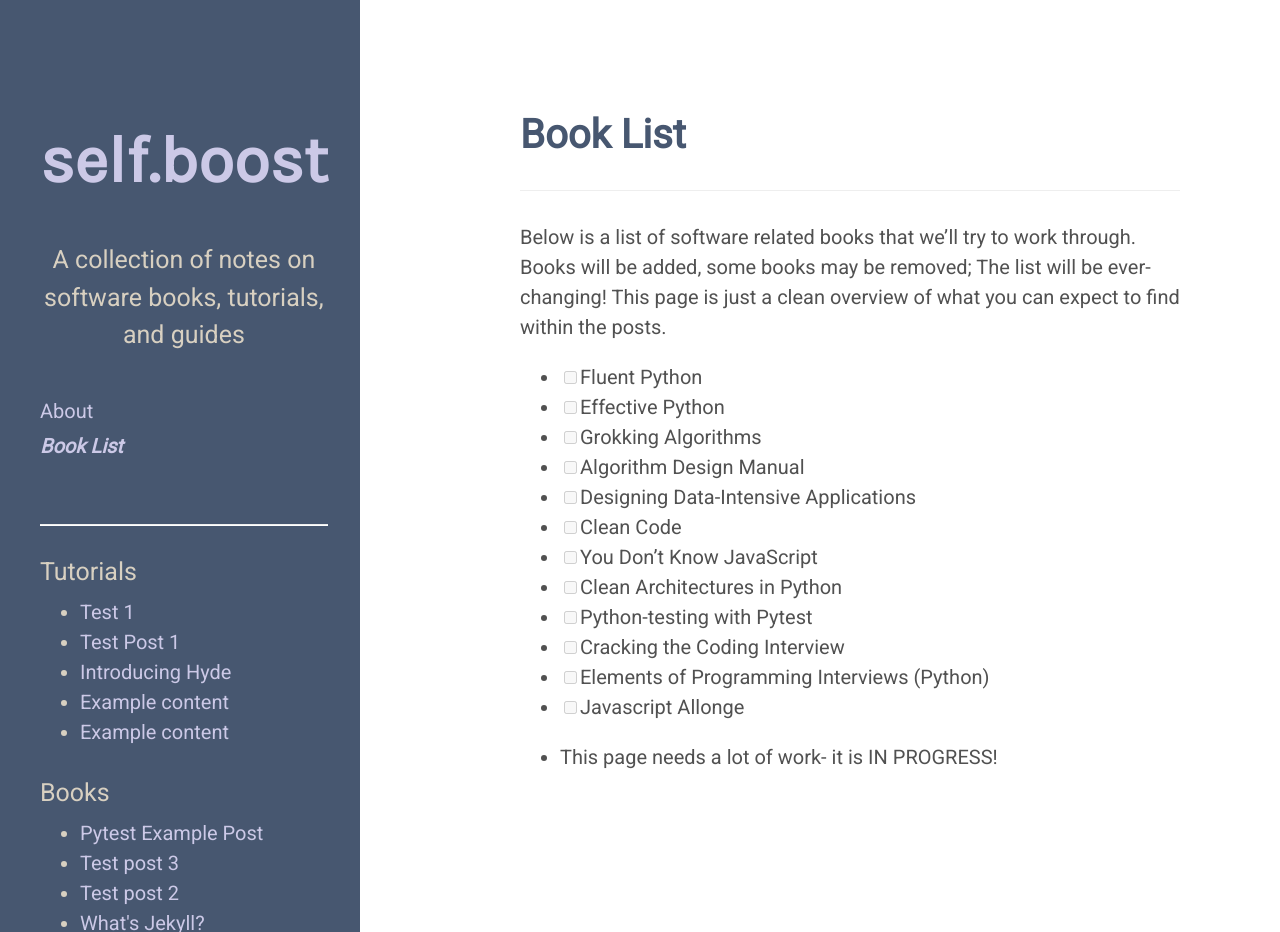
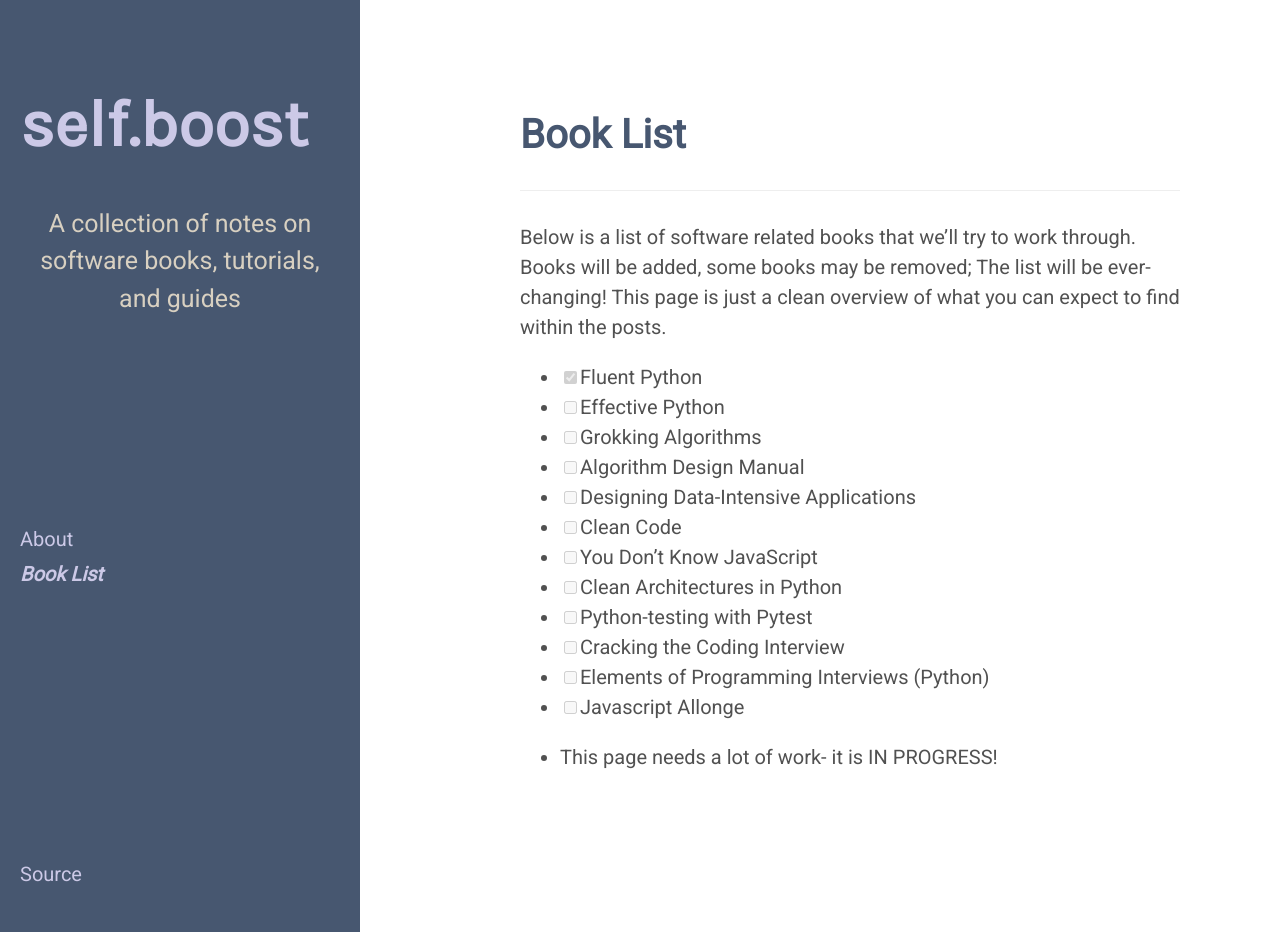
Before and after one commit to wilkinsb/wilkinsb.github.io, a Jekyll site: the page built from book_list.md, in a window 1280 px wide and 932 px high. Built offline with Jekyll 4.4.1, drawn with Linux system fonts in a browser that asks for light colours.

Commit message:
fix sidebar positioning

```diff
--- a/_includes/sidebar.html
+++ b/_includes/sidebar.html
@@ -22,18 +22,12 @@
           {% endif %}
         {% endif %}
       {% endfor %}
-      <br>
+      <!-- <br>
       <hr>
       {% for category in site.categories %}
         <h3>{{ category[0] }}</h3>
-        <ul>
-      {% for post in category[1] | limit: 5 %}
-        <li><a href="{{ post.url }}">{{ post.title }}</a></li>
-      {% endfor %}
-        </ul>
-      {% endfor %}
+      {% endfor %} -->
     </nav>
-    <hr>
     <a class="sidebar-nav-item" href="{{ site.github.repository_url }}">Source</a>
   </div>
 </div>
--- a/book_list.md
+++ b/book_list.md
@@ -5,7 +5,7 @@
 <hr>
 Below is a list of software related books that we'll try to work through. Books will be added, some books may be removed; The list will be ever-changing! This page is just a clean overview of what you can expect to find within the posts.
 
-- [ ] Fluent Python
+- [x] Fluent Python
 - [ ] Effective Python
 - [ ] Grokking Algorithms
 - [ ] Algorithm Design Manual
--- a/css/hyde.css
+++ b/css/hyde.css
@@ -39,19 +39,19 @@
   padding: 2rem 1rem;
   color: #d8d0c1;
   background-color: #475770;
-  display: flex;
-  flex-direction: column;
+  text-align: center;
   /* background-image: url('/assets/style/vector_space.png'); */
 }
 @media (min-width: 48em) {
   .sidebar {
     position: fixed;
+    display: flex;
+    /* align-items: stretch; */
     top: 0;
     left: 0;
     bottom: 0;
     width: 18rem;
     text-align: left;
-    display: flex;
   }
 }
 
@@ -63,15 +63,13 @@
 /* About section */
 .sidebar-about h1 {
   color: #ccc9e7;
-  margin-top: 4rem;
+  /* margin-top: 4rem; */
   font-family: "Karla", serif;
   font-size: 3.25rem;
-  text-align: center;
 }
 
 /* Sidebar nav */
 .sidebar-nav {
-  margin-top: 2rem;
   margin-bottom: 4rem;
 }
 .sidebar-nav-item {
@@ -99,13 +97,14 @@
 
 @media (min-width: 48em) {
   .sidebar-sticky {
-    margin: auto;
-    max-width: 38rem;
-    padding-left:  1rem;
-    padding-right: 1rem;
-    align-items: stretch;
-    align-content: space-between;
-    flex-grow: 1;
+    display: flex;
+    flex-direction: column;
+    justify-content: space-between;
+    /* padding-left:  1rem;
+    padding-right: 1rem; */
+    right:  1rem;
+    bottom: 1rem;
+    left:   1rem;
   }
 }
 
--- a/css/poole.css
+++ b/css/poole.css
@@ -274,7 +274,6 @@
 .container {
   padding-left:  1rem;
   padding-right: 1rem;
-  margin: auto;
 }
 
 
```
